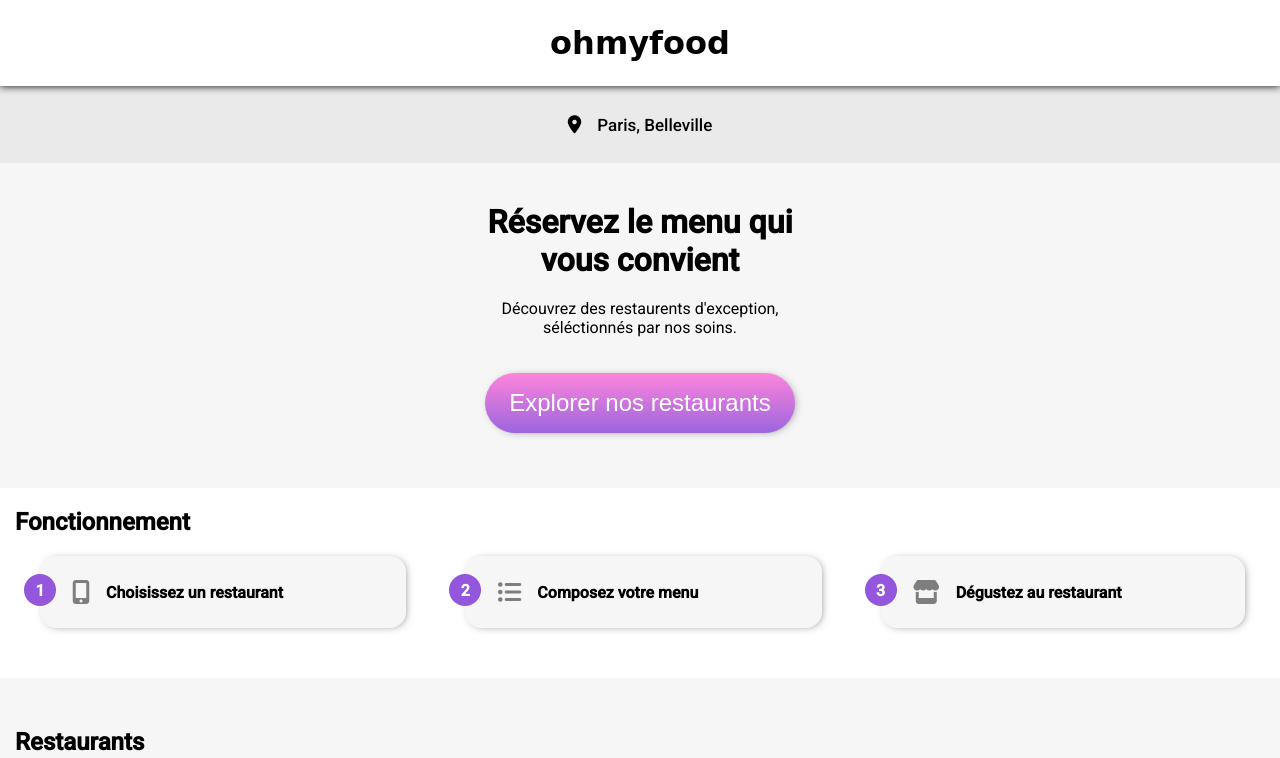
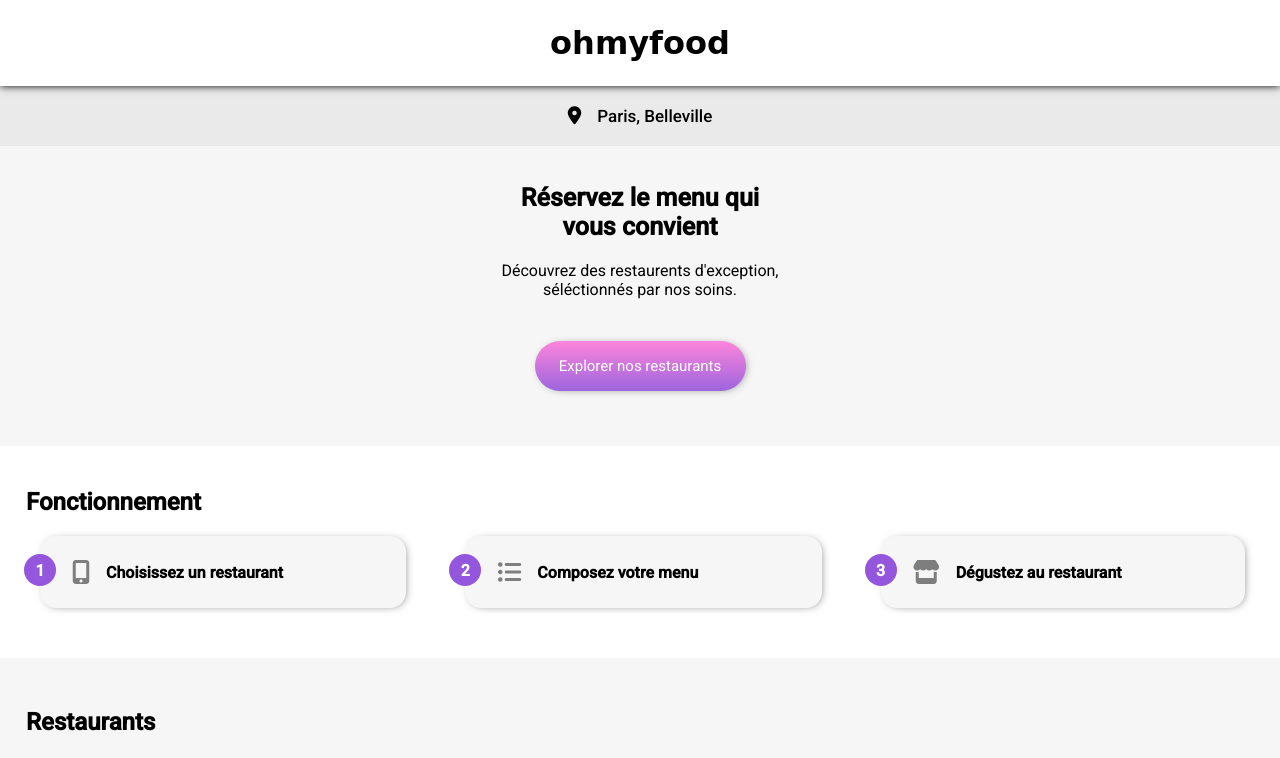
Before and after one commit to ortic01/projet-Ohmyfood, a website: page index.html in a window 1280 px wide. Shown: the top 758 px of the page. Drawn offline with Linux system fonts and the light colour scheme; a web font is replaced by a local one.

Commit message:
modification final

```diff
--- a/index.html
+++ b/index.html
@@ -99,7 +99,7 @@
       </section>
     </main>
     <footer>
-      <h2>ohmyfood</h2>
+      <h6>ohmyfood</h6>
       <p>
         <i class="fa-solid fa-utensils"></i>
         Proposer un restaurant
--- a/sass/base.scss
+++ b/sass/base.scss
@@ -22,7 +22,8 @@ a {
     color: inherit;
 }
 h2 {
-    padding: 0 15px;
+    padding: 0 26px;
+    padding-top: 22px;
 }
 h3 {
     margin: 0;
@@ -37,3 +38,7 @@ h5 {
     font-size: 17px;
     font-weight: 500;
 }
+h6 {
+    padding: 0 13px;
+
+}
--- a/sass/layout/carte.scss
+++ b/sass/layout/carte.scss
@@ -4,10 +4,9 @@
   background-color: #f6f6f6;
   height: 864px;
   @media (max-width: 600px) {
-    height: 1570px;
+    height: 1432px;
     }
   h2 {
-    margin-bottom: 32px;
     padding-top: 50px;
   }
 
--- a/sass/layout/explorer.scss
+++ b/sass/layout/explorer.scss
@@ -5,12 +5,12 @@
 
 .explorer {
     background-color: $lightergrey;
-    height: 325px;
+    height: 300px;
     text-align: center;
-    padding-top: 40px;
+    padding-top: 15px;
 & h2 {
     margin: 0px;
-    font-size: 32px;
+    font-size: 25px;
 }
 & p {
     font-size: 16px;
--- a/sass/layout/footer.scss
+++ b/sass/layout/footer.scss
@@ -2,10 +2,11 @@ footer {
     background-color: #353535;
     padding: 16px 10px;
     color: white;
-    h2 {
+    h6 {
         font-family: "shrikhand", "sans-serif";
         font-weight: 500;
-        padding-bottom: 3px;
+        margin-bottom: 20px;
+        font-size: 20px;
     }
     p {
        margin: 16px;
--- a/sass/layout/main-ville.scss
+++ b/sass/layout/main-ville.scss
@@ -5,6 +5,7 @@ main .ville {
     justify-content: center;
     gap: 16px;
     background-color: #EAEAEA;
+    height: 60px;
     text-align: center;
     i {
         font-size: 18px;
--- a/sass/utils/buttons.scss
+++ b/sass/utils/buttons.scss
@@ -1,10 +1,12 @@
 @mixin buttons {
     color: white;
     font-weight: 300;
-    font-size: 24px;
+    width: 211px;
+    font-size: 15px;
+    font-family: "roboto", "sans-serif";
     padding:  16px 24px;
     border: none;
     border-radius: 30px;
-    margin-top: 16px;
+    margin-top: 22px;
     cursor: pointer;
 }
```
Also changed, not shown: style.css, 1 other file.
